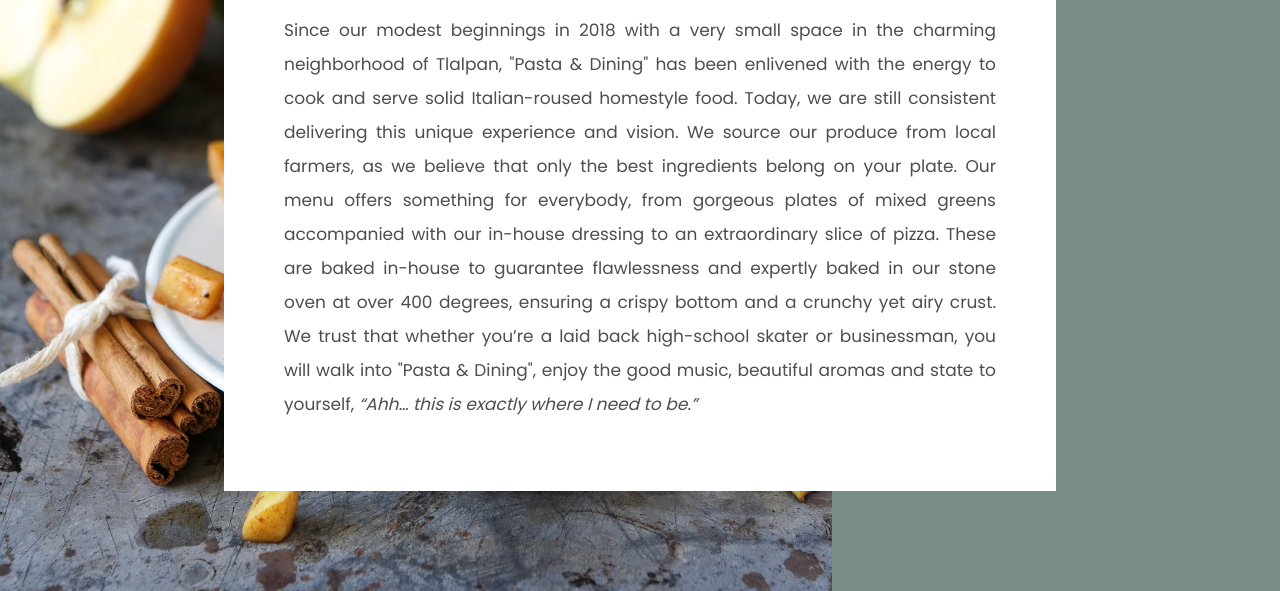
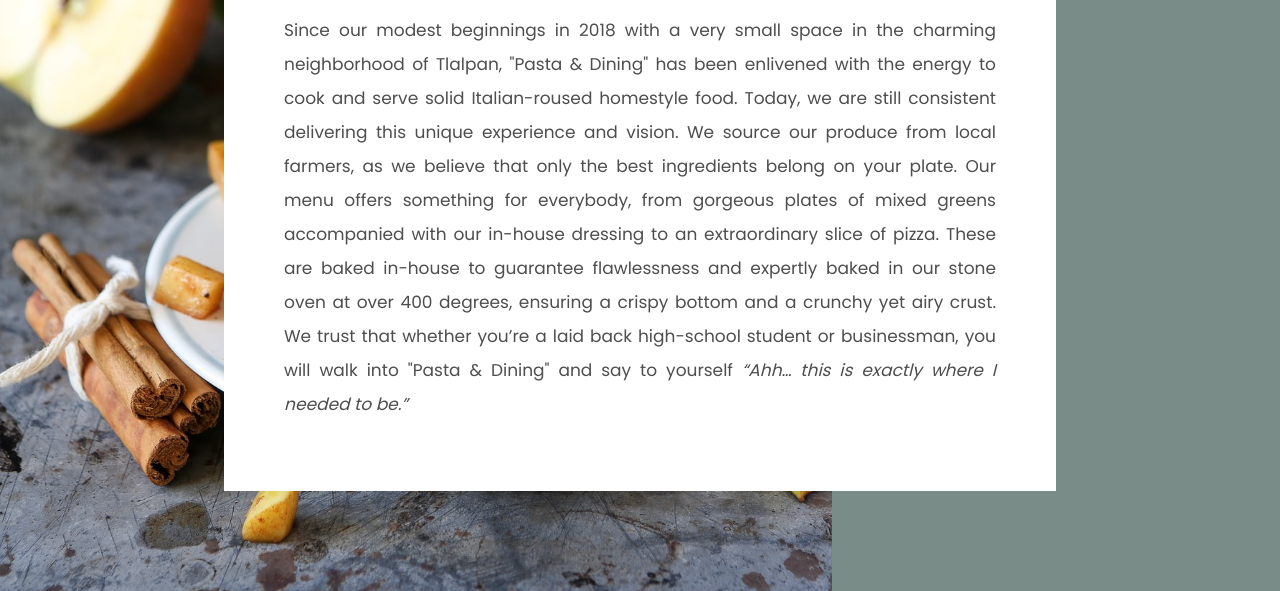
Before and after one commit to YayoPalacios/CoderHouseProject, a plain HTML site: page sections/about_us.html in a window 1280 px wide. Shown: the part 307-898 px from the top of the page. Drawn offline with nearby package versions, Linux system fonts and the light colour scheme.

Commit message:
Final About Us text update

```diff
--- a/sections/about_us.html
+++ b/sections/about_us.html
@@ -64,9 +64,8 @@
                         our in-house dressing to an extraordinary slice of pizza. These are baked in-house
                         to guarantee flawlessness and expertly baked in our stone oven at over 400 degrees, ensuring a
                         crispy bottom and a crunchy yet airy crust. We trust that whether you’re a laid back
-                        high-school skater or businessman, you will walk into "Pasta & Dining", enjoy the good
-                        music, beautiful aromas and state to yourself,
-                        <i> “Ahh… this is exactly where I need to be.”</i>
+                        high-school student or businessman, you will walk into "Pasta & Dining" and say to yourself
+                        <i> “Ahh… this is exactly where I needed to be.”</i>
                     </p>
                 </div>
             </div>
```
